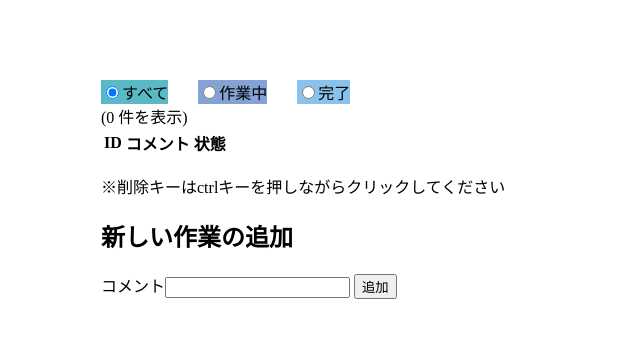
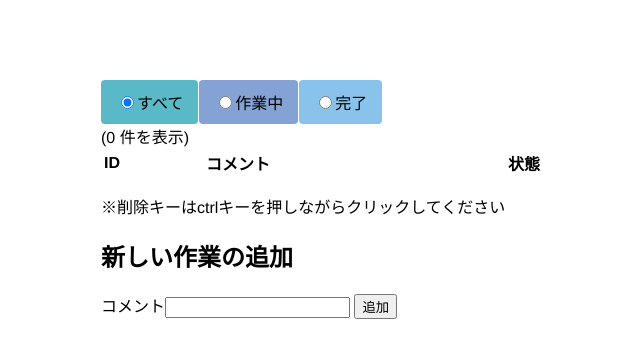
Before and after one commit to yamaguchi371/todo_app, a plain HTML site: page index.html in a window 1280 px wide. Shown: the whole page, without its empty margins (27-667 px from the left). Drawn offline with nearby package versions, Linux system fonts and the light colour scheme.

Commit message:
デザイン修正

```diff
--- a/main.css
+++ b/main.css
@@ -15,7 +15,13 @@ html {
 }
 
 body {
-    font-size: 16px;;
+    font-size: 16px;
+    font-family: "Helvetica Neue",
+    Arial,
+    "Hiragino Kaku Gothic ProN",
+    "Hiragino Sans",
+    Meiryo,
+    sans-serif;
 }
 
 .flex-box {
@@ -32,7 +38,15 @@ body {
 
 .category {
     margin-top: 8rem;
-    column-gap: 3rem;
+    min-height: 30px;
+    column-gap: 1px;
+    align-items: center;
+}
+
+.category > label {
+    justify-items: center;
+    padding: 1rem 1.5rem;
+    border-radius: 4px;
 }
 
 label:first-child {
@@ -46,3 +60,17 @@ label:nth-child(2) {
 label:nth-child(3) {
     background-color: #89c3eb;
 }
+
+/* テーブル */
+table {
+    text-align: left;
+}
+
+
+tr > th {
+    width: 100px;
+}
+
+tr > th:nth-child(2) {
+    min-width: 300px;
+}
```
